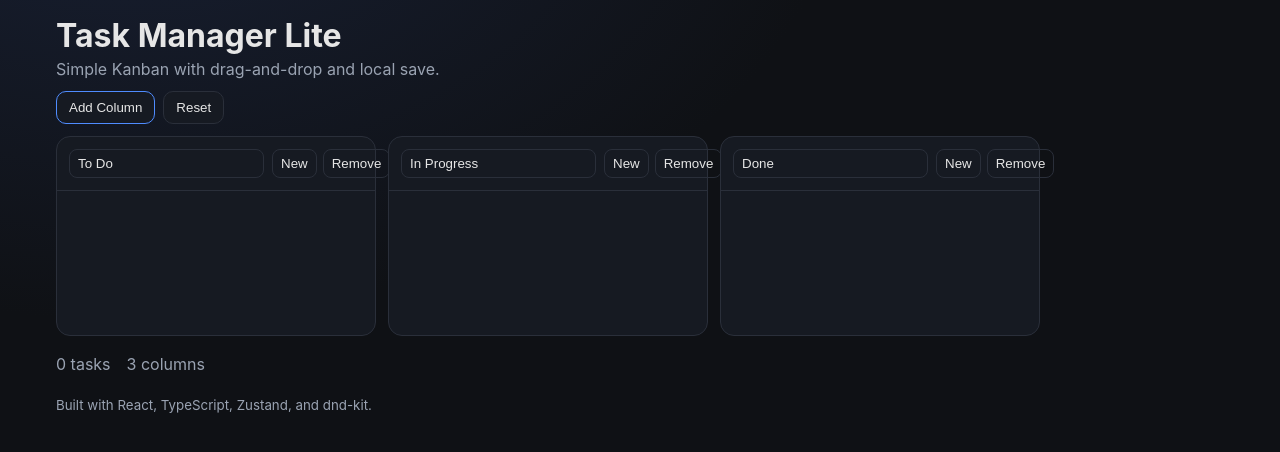
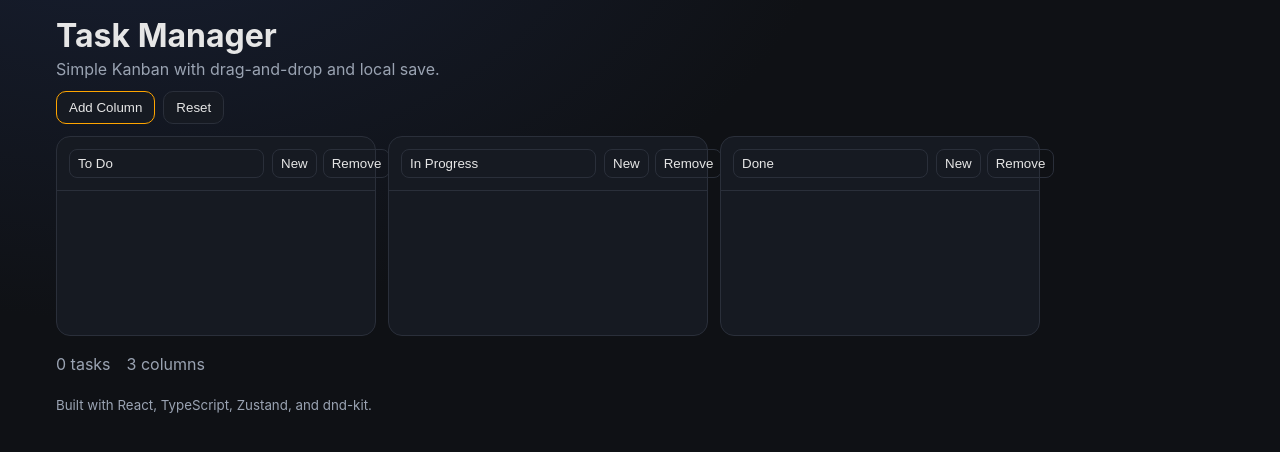
Before and after one commit to achiappone/task-manager-lite, a React (Vite) app: page / in a window 1280 px wide. In both pictures the pointer is over the button "Add Column". Shown: the top 452 px of the page. Built offline with nearby package versions, Linux system fonts and the light colour scheme.

Commit message:
update hover color

```diff
--- a/src/App.tsx
+++ b/src/App.tsx
@@ -6,7 +6,7 @@ export default function App() {
   return (
     <div className="container">
       <header className="header">
-        <h1>Task Manager Lite</h1>
+        <h1>Task Manager</h1>
         <p>Simple Kanban with drag-and-drop and local save.</p>
       </header>
       <ErrorBoundary>
--- a/src/styles.css
+++ b/src/styles.css
@@ -32,7 +32,7 @@ body {
   border-radius: 10px;
   cursor: pointer;
 }
-.board-toolbar button:hover { border-color: var(--accent); }
+.board-toolbar button:hover { border-color: orange; }
 
 .board {
   display: grid;
```
